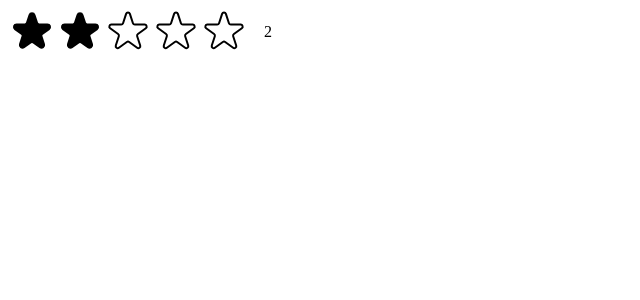
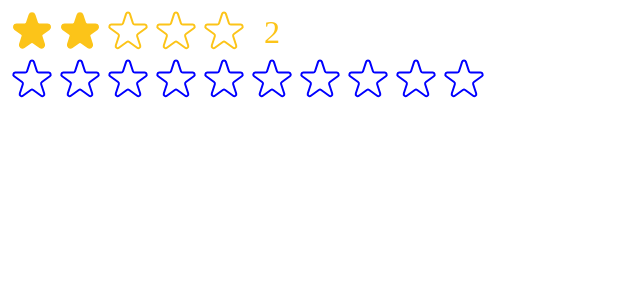
Before and after one commit to AmirrezaAminian/Popcorn-Reiview, a React (Create React App) app: page / in a window 1280 px wide. Both pictures are taken after a click on the button 80 px from the left and 32 px from the top of the page. Shown: the top 300 px of the page, without its empty margins (0-640 px from the left). Built offline with nearby package versions, Linux system fonts and the light colour scheme.

Commit message:
Improving Reusability With Props

```diff
--- a/src/StarRating.js
+++ b/src/StarRating.js
@@ -10,20 +10,30 @@ const starContainerStyle = {
   display: "flex",
 };
 
-const textStyle = {
-  lineHeight: "1",
-  margin: "0",
-};
-
-export default function StarRating({ maxRating = 5 }) {
-  const [rating, setRating] = useState(0);
+export default function StarRating({
+  maxRating = 5,
+  color = "#fcc419",
+  size = "48",
+  className = "" ,
+  message = [] ,
+  defaultRating = 0 ,
+}) {
+  const [rating, setRating] = useState(defaultRating);
   const [tempRating, setTempRating] = useState(0);
 
   function handleRating(rating) {
     setRating(rating);
   }
+
+  const textStyle = {
+    lineHeight: "1",
+    margin: "0",
+    color,
+    fontSize: `${size / 1.5}px`,
+  };
+
   return (
-    <div style={containertStyle}>
+    <div style={containertStyle} className={className}>
       <div style={starContainerStyle}>
         {Array.from({ length: maxRating }, (_, i) => (
           <Star
@@ -32,22 +42,25 @@ export default function StarRating({ maxRating = 5 }) {
             full={tempRating ? tempRating >= i + 1 : rating >= i + 1}
             onHoverIn={() => setTempRating(i + 1)}
             onHoverOut={() => setTempRating(0)}
+            color={color}
+            size={size}
           />
         ))}
       </div>
-      <p style={textStyle}>{tempRating || rating||""}</p>
+      <p style={textStyle}>{tempRating || rating || ""}</p>
     </div>
   );
 }
 
-const startStyle = {
-  width: "48px",
-  height: "48px",
-  display: "block",
-  cursor: "pointer",
-};
+function Star({ onClick, full, onHoverIn, onHoverOut , color , size }) {
 
-function Star({ onClick, full , onHoverIn , onHoverOut}) {
+  const startStyle = {
+    width: `${size }px`,
+    height: `${size }px`,
+    display: "block",
+    cursor: "pointer",
+  };
+
   return (
     <span
       style={startStyle}
@@ -60,8 +73,8 @@ function Star({ onClick, full , onHoverIn , onHoverOut}) {
         <svg
           xmlns="http://www.w3.org/2000/svg"
           viewBox="0 0 20 20"
-          fill="#000"
-          stroke="#000"
+          fill={color}
+          stroke={color}
         >
           <path d="M9.049 2.927c.3-.921 1.603-.921 1.902 0l1.07 3.292a1 1 0 00.95.69h3.462c.969 0 1.371 1.24.588 1.81l-2.8 2.034a1 1 0 00-.364 1.118l1.07 3.292c.3.921-.755 1.688-1.54 1.118l-2.8-2.034a1 1 0 00-1.175 0l-2.8 2.034c-.784.57-1.838-.197-1.539-1.118l1.07-3.292a1 1 0 00-.364-1.118L2.98 8.72c-.783-.57-.38-1.81.588-1.81h3.461a1 1 0 00.951-.69l1.07-3.292z" />
         </svg>
@@ -70,7 +83,7 @@ function Star({ onClick, full , onHoverIn , onHoverOut}) {
           xmlns="http://www.w3.org/2000/svg"
           fill="none"
           viewBox="0 0 24 24"
-          stroke="#000"
+          stroke={color}
         >
           <path
             strokeLinecap="round"
--- a/src/index.js
+++ b/src/index.js
@@ -5,10 +5,14 @@ import ReactDOM from "react-dom/client";
 
 import StarRating from "./StarRating";
 
+function Test(){
+  return <StarRating color="blue" maxRating={10} />
+}
+
 const root = ReactDOM.createRoot(document.getElementById("root"));
 root.render(
   <React.StrictMode>
     <StarRating maxRating={5} />
-
+     <Test />
   </React.StrictMode>
 );
```
